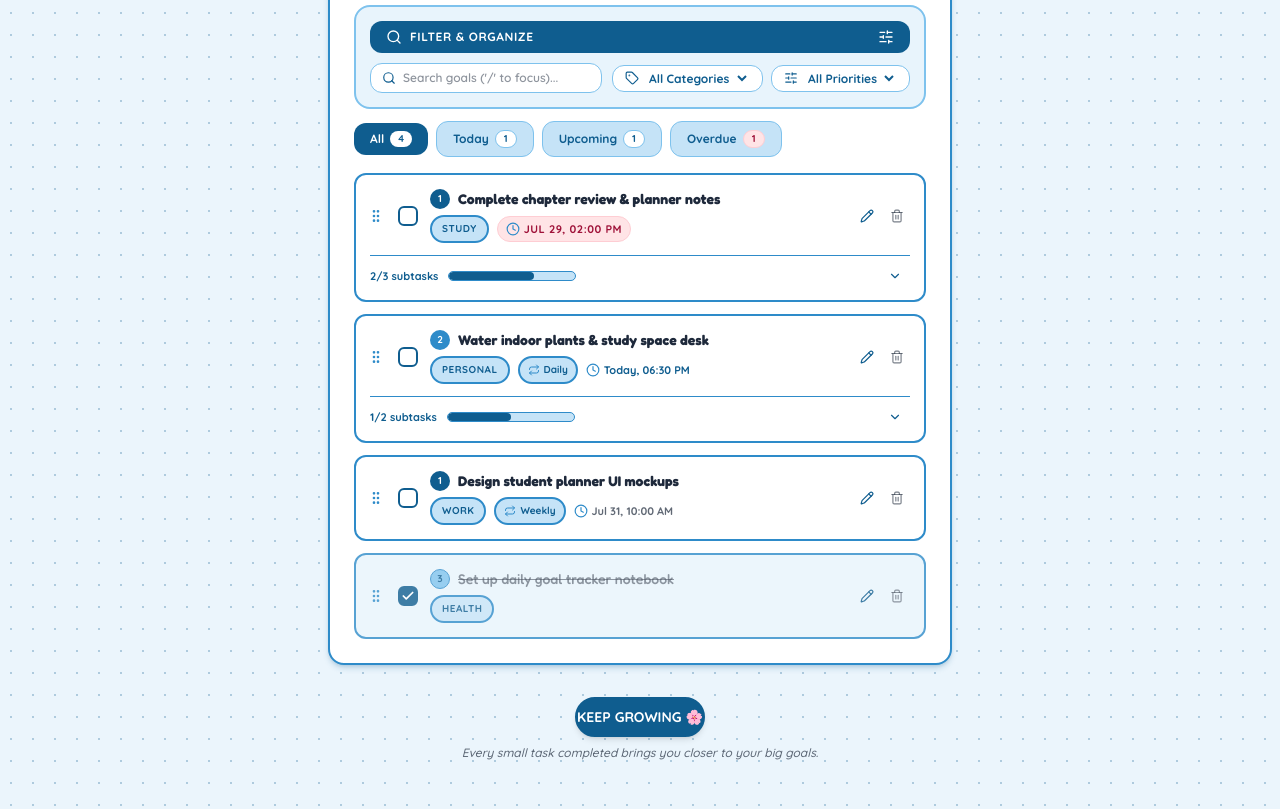
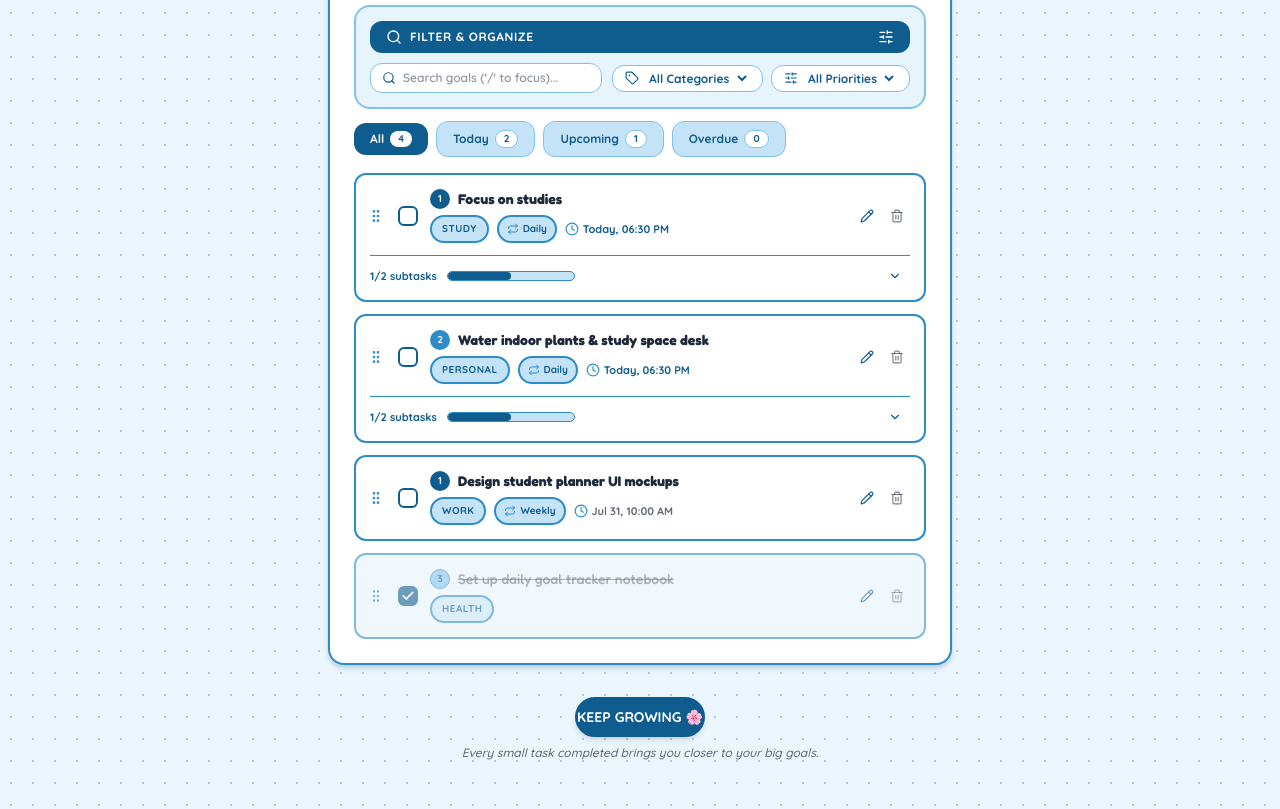
Before and after one commit to granthali-git/SCT_WD_4, a React (Vite) app: page / in a window 1280 px wide. Shown: the part 900-1709 px from the top of the page. Built offline with nearby package versions, Linux system fonts and the light colour scheme.

Commit message:
Fix recurring task completion animation and date update

```diff
--- a/src/App.jsx
+++ b/src/App.jsx
@@ -1,4 +1,4 @@
-import React, { useState, useEffect } from 'react';
+import React, { useState, useEffect, useRef } from 'react';
 import {
   Settings,
   BarChart3,
@@ -96,17 +96,16 @@ tomorrow.setHours(10, 0, 0, 0);
 const INITIAL_TASKS = [
   {
     id: '1',
-    title: 'Complete chapter review & planner notes',
+    title: 'Focus on studies',
     category: 'Study',
     priority: 'High',
-    dueDate: yesterday.toISOString().slice(0, 16),
-    repeat: 'none',
+    dueDate: todayLater.toISOString().slice(0, 16),
+    repeat: 'daily',
     completed: false,
     createdAt: new Date().toISOString(),
     subtasks: [
       { id: '1-1', text: 'Read Biology chapter 4 summary', done: true },
-      { id: '1-2', text: 'Highlight key diagrams & terms', done: true },
-      { id: '1-3', text: 'Draft flashcards for review', done: false },
+      { id: '1-2', text: 'Highlight key diagrams & terms', done: false },
     ],
   },
   {
@@ -159,6 +158,8 @@ function App() {
   const [selectedPriority, setSelectedPriority] = useState('All');
   const [streak, setStreak] = useState(() => getStreak());
   const [isShortcutsModalOpen, setIsShortcutsModalOpen] = useState(false);
+  const [transitioningIds, setTransitioningIds] = useState(new Set());
+  const recurringTimerRef = useRef({});
 
   // Global Keyboard Shortcuts Listener
   useEffect(() => {
@@ -239,32 +240,63 @@ function App() {
   };
 
   const handleToggleCompleted = (id) => {
-    setTasks((prevTasks) => {
-      const targetTask = prevTasks.find((t) => t.id === id);
-      if (!targetTask) return prevTasks;
+    const targetTask = tasks.find((t) => t.id === id);
+    if (!targetTask) return;
 
-      const isMarkingComplete = !targetTask.completed;
-      const isRecurring = targetTask.repeat && targetTask.repeat !== 'none';
+    const isMarkingComplete = !targetTask.completed;
+    const isRecurring = targetTask.repeat && targetTask.repeat.toLowerCase() !== 'none';
 
-      if (isMarkingComplete && isRecurring) {
-        // Roll due date forward in-place instead of creating a duplicate card!
-        const nextDueDate = getNextDueDate(targetTask.dueDate, targetTask.repeat);
-        return prevTasks.map((t) =>
-          t.id === id
-            ? {
-                ...t,
-                dueDate: nextDueDate,
-                completed: false, // Reset completion state for next cycle
-                subtasks: (t.subtasks || []).map((sub) => ({ ...sub, done: false })),
-              }
-            : t
-        );
+    if (isMarkingComplete && isRecurring) {
+      if (recurringTimerRef.current[id]) {
+        clearTimeout(recurringTimerRef.current[id]);
       }
 
-      return prevTasks.map((t) =>
-        t.id === id ? { ...t, completed: !t.completed } : t
+      setTransitioningIds((prev) => new Set(prev).add(id));
+
+      // 1. Immediately update task to completed: true visually
+      setTasks((prevTasks) =>
+        prevTasks.map((t) => (t.id === id ? { ...t, completed: true } : t))
       );
-    });
+
+      // 2. Schedule date advancement and completed: false reset after brief delay (700ms)
+      recurringTimerRef.current[id] = setTimeout(() => {
+        setTasks((latestTasks) =>
+          latestTasks.map((t) => {
+            if (t.id !== id) return t;
+            const nextDueDate = getNextDueDate(t.dueDate, t.repeat);
+            return {
+              ...t,
+              completed: false,
+              dueDate: nextDueDate,
+              subtasks: (t.subtasks || []).map((sub) => ({ ...sub, done: false })),
+            };
+          })
+        );
+
+        setTransitioningIds((prev) => {
+          const next = new Set(prev);
+          next.delete(id);
+          return next;
+        });
+        delete recurringTimerRef.current[id];
+      }, 700);
+
+      return;
+    }
+
+    if (recurringTimerRef.current[id]) {
+      clearTimeout(recurringTimerRef.current[id]);
+      delete recurringTimerRef.current[id];
+      setTransitioningIds((prev) => {
+        const next = new Set(prev);
+        next.delete(id);
+        return next;
+      });
+    }
+
+    setTasks((prevTasks) =>
+      prevTasks.map((t) => (t.id === id ? { ...t, completed: !t.completed } : t))
+    );
   };
 
   const handleToggleSubtask = (taskId, subtaskId) => {
@@ -315,7 +347,7 @@ function App() {
   };
 
   const overdueTasks = tasks.filter((t) => {
-    if (!t.dueDate || t.completed) return false;
+    if (!t.dueDate || (t.completed && !transitioningIds.has(t.id))) return false;
     const d = new Date(t.dueDate);
     return !isNaN(d.getTime()) && d < todayStart;
   });
@@ -345,7 +377,7 @@ function App() {
       const d = new Date(t.dueDate);
       if (isNaN(d.getTime()) || d <= todayEnd) return false;
     } else if (activeTab === 'overdue') {
-      if (!t.dueDate || t.completed) return false;
+      if (!t.dueDate || (t.completed && !transitioningIds.has(t.id))) return false;
       const d = new Date(t.dueDate);
       if (isNaN(d.getTime()) || d >= todayStart) return false;
     }
--- a/src/components/TaskList.jsx
+++ b/src/components/TaskList.jsx
@@ -415,7 +415,7 @@ export default function TaskList({
                 : isDragOver
                 ? 'border-t-4 border-t-sky-deep bg-sky-light/40 shadow-xs'
                 : task.completed
-                ? 'bg-sky-light/40 border-2 border-sky-DEFAULT opacity-80'
+                ? 'bg-sky-light/40 border-2 border-sky-DEFAULT opacity-60'
                 : 'bg-paper-card border-2 border-sky-DEFAULT'
             }`}
           >
```
